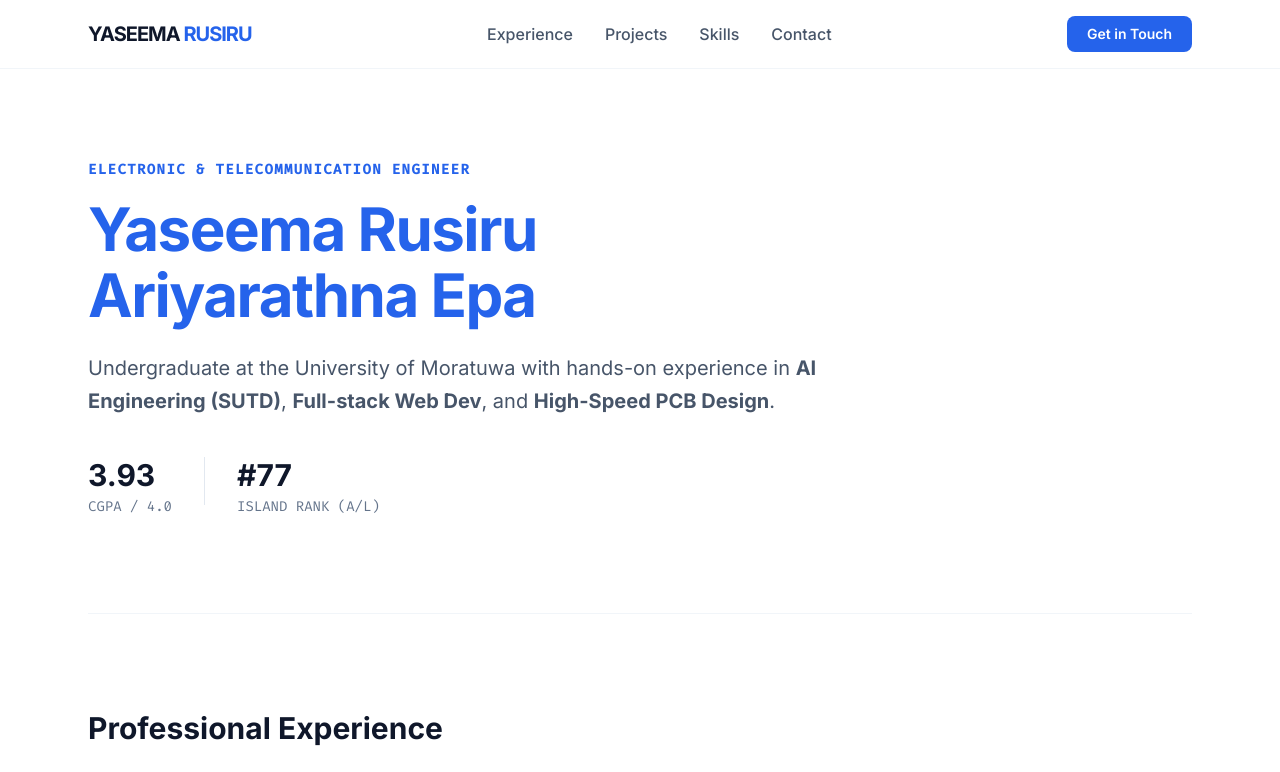
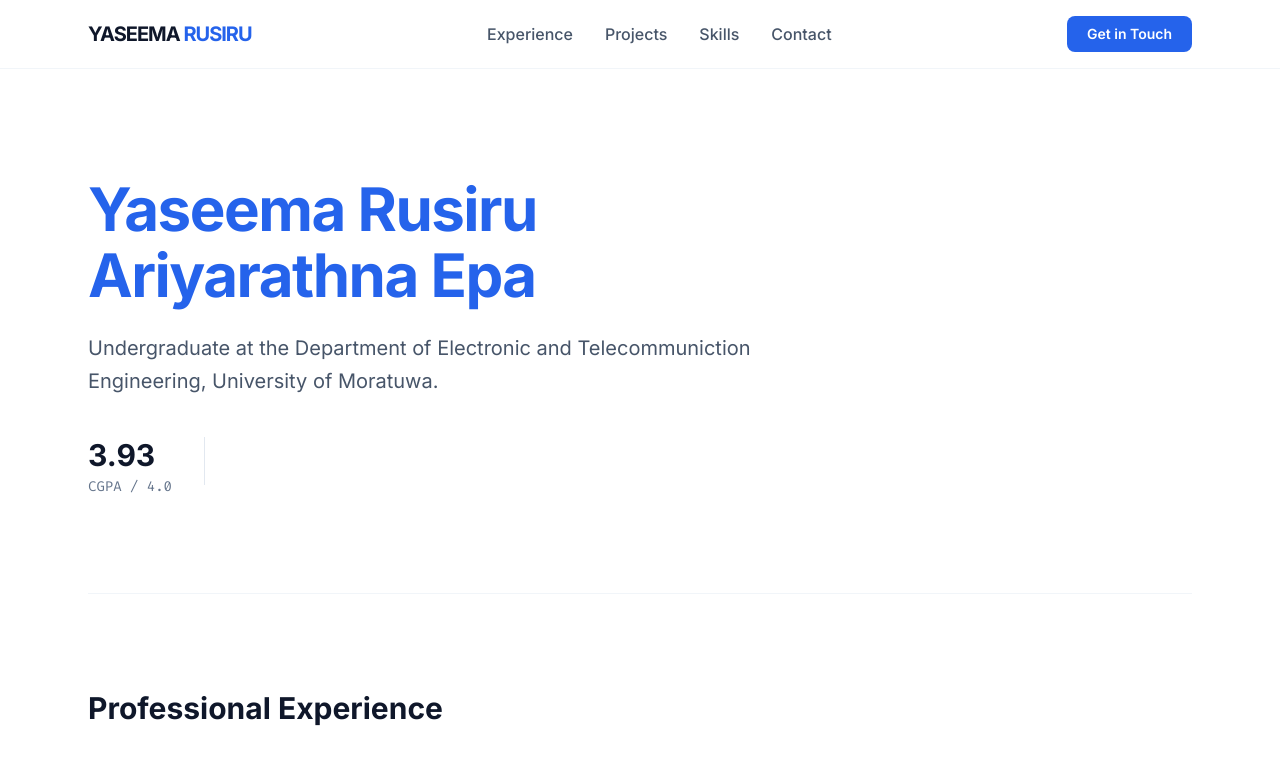
Before and after one commit to yaseemarusiru/yaseemarusiru.github.io, a plain HTML site: page index.html in a window 1280 px wide. Shown: the top 772 px of the page. Drawn offline with nearby package versions, Linux system fonts and the light colour scheme.

Commit message:
Update index.html

```diff
--- a/index.html
+++ b/index.html
@@ -84,12 +84,12 @@
         <!-- Hero Section -->
         <section class="pt-40 pb-24 border-b border-slate-100">
             <div class="max-w-3xl">
-                <span class="mono text-blue-600 font-semibold tracking-widest text-sm uppercase mb-4 block">Electronic & Telecommunication Engineer</span>
+                <span class="mono text-blue-600 font-semibold tracking-widest text-sm uppercase mb-4 block"></span>
                 <h1 class="hero-text text-6xl font-extrabold tracking-tight mb-6 text-slate-900 leading-[1.1]">
                      <span class="text-blue-600">Yaseema Rusiru Ariyarathna Epa</span>
                 </h1>
                 <p class="text-xl text-slate-600 mb-10 leading-relaxed">
-                    Undergraduate at the University of Moratuwa with hands-on experience in <strong>AI Engineering (SUTD)</strong>, <strong>Full-stack Web Dev</strong>, and <strong>High-Speed PCB Design</strong>.
+                    Undergraduate at the Department of Electronic and Telecommuniction Engineering, University of Moratuwa.
                 </p>
                 <div class="flex flex-wrap gap-8">
                     <div>
@@ -97,10 +97,7 @@
                         <span class="text-sm mono text-slate-500 uppercase">CGPA / 4.0</span>
                     </div>
                     <div class="w-px h-12 bg-slate-200"></div>
-                    <div>
-                        <span class="block text-3xl font-bold text-slate-900">#77</span>
-                        <span class="text-sm mono text-slate-500 uppercase">Island Rank (A/L)</span>
-                    </div>
+
                 </div>
             </div>
         </section>
```
